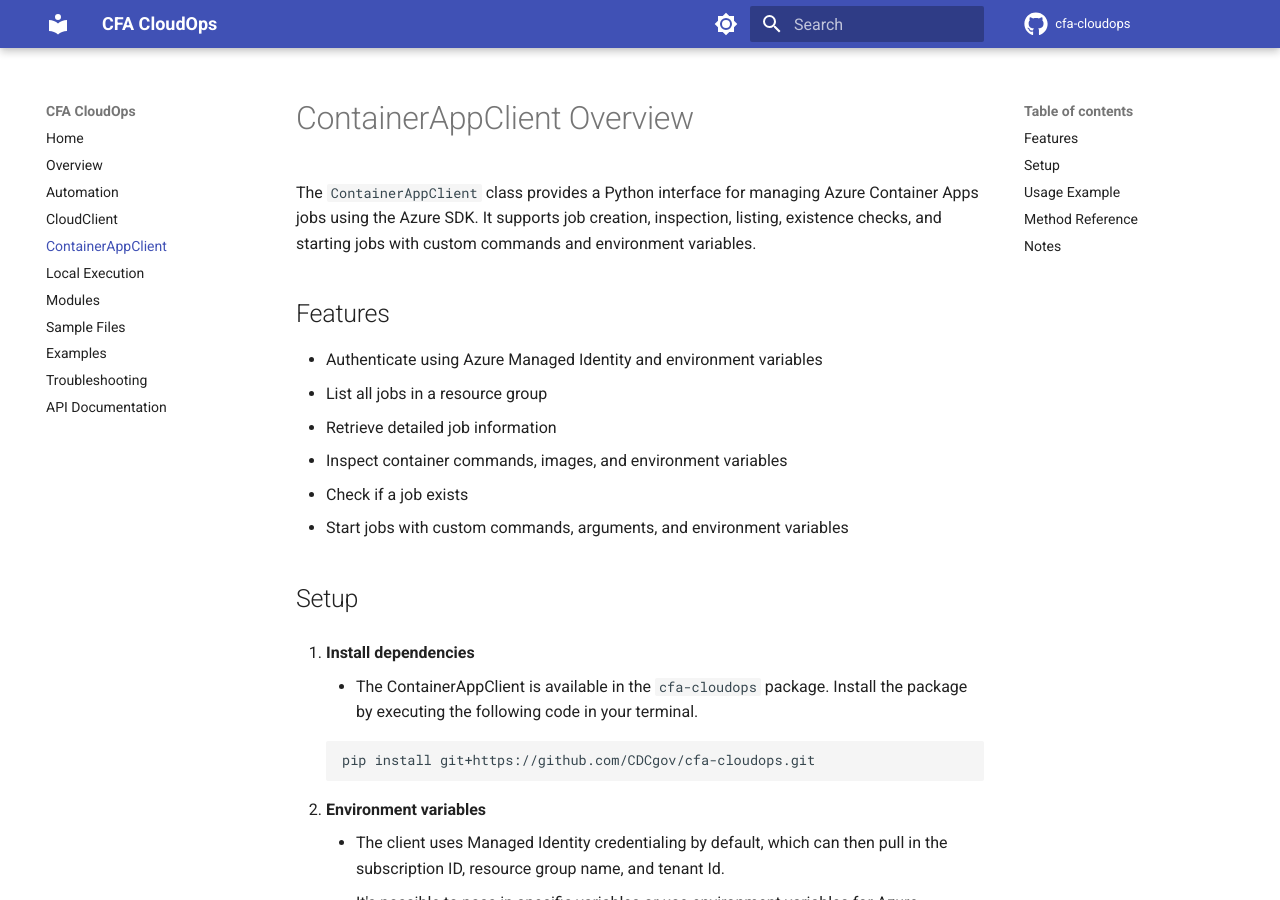
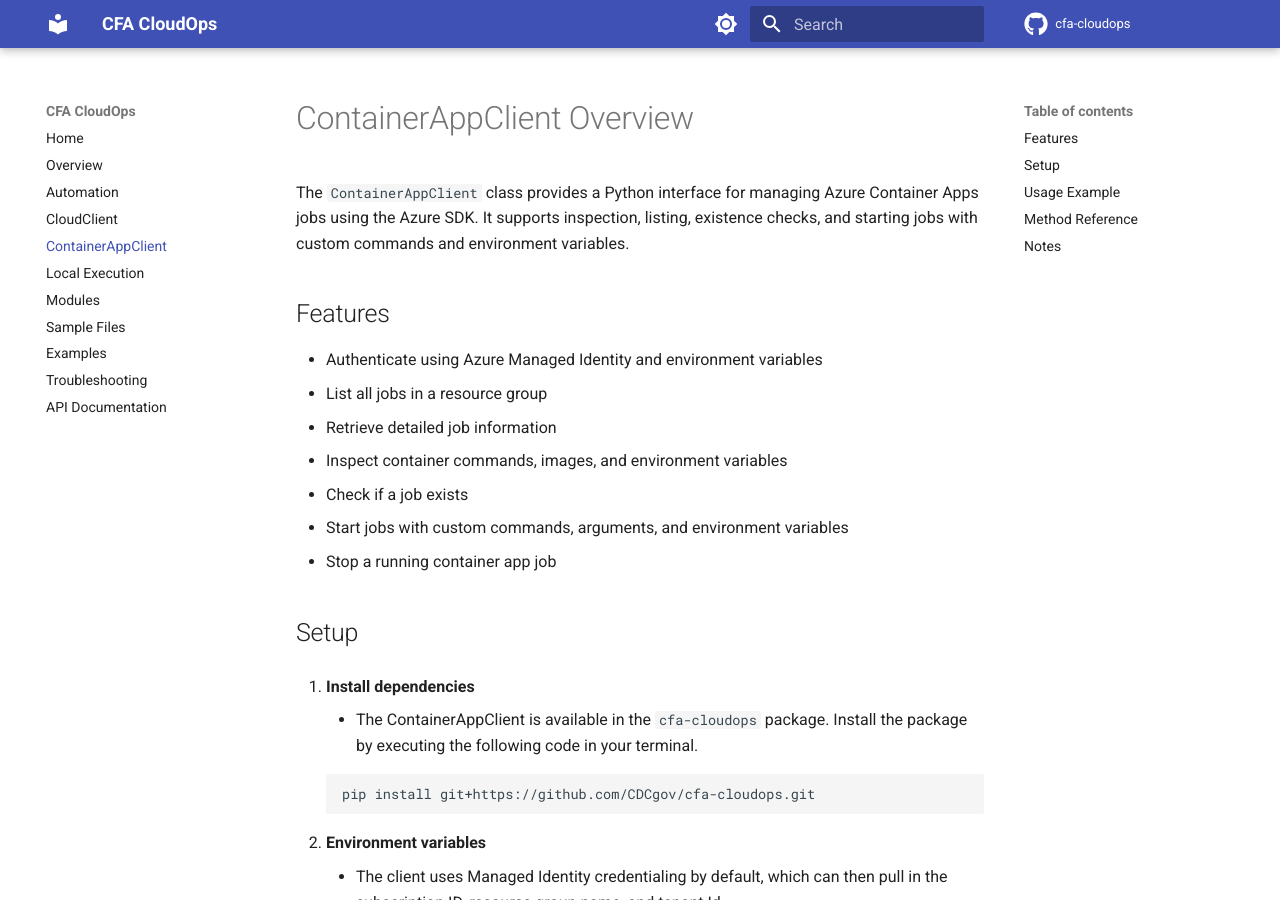
Before and after one commit to CDCgov/cfa-cloudops, an MkDocs documentation site: the page built from docs/ContainerAppClient/index.md, in a window 1280 px wide and 900 px high. Built offline with MkDocs 1.6.1 and Material for MkDocs 9.7.7, drawn with Linux system fonts in a browser that asks for light colours; comment, search, counter and statistics services are not loaded.

Commit message:
fixed docs

```diff
--- a/docs/ContainerAppClient/index.md
+++ b/docs/ContainerAppClient/index.md
@@ -1,6 +1,6 @@
 # ContainerAppClient Overview
 
-The `ContainerAppClient` class provides a Python interface for managing Azure Container Apps jobs using the Azure SDK. It supports job creation, inspection, listing, existence checks, and starting jobs with custom commands and environment variables.
+The `ContainerAppClient` class provides a Python interface for managing Azure Container Apps jobs using the Azure SDK. It supports inspection, listing, existence checks, and starting jobs with custom commands and environment variables.
 
 ## Features
 - Authenticate using Azure Managed Identity and environment variables
@@ -9,6 +9,7 @@
 - Inspect container commands, images, and environment variables
 - Check if a job exists
 - Start jobs with custom commands, arguments, and environment variables
+- Stop a running container app job
 
 ## Setup
 
```
